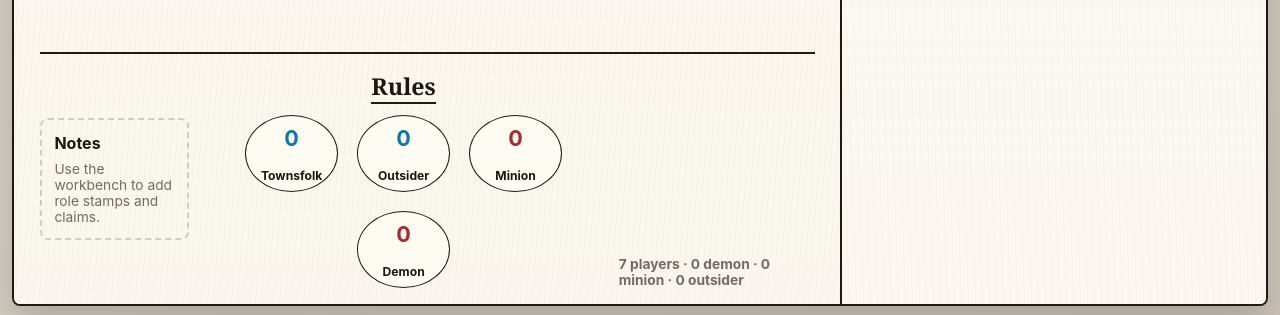
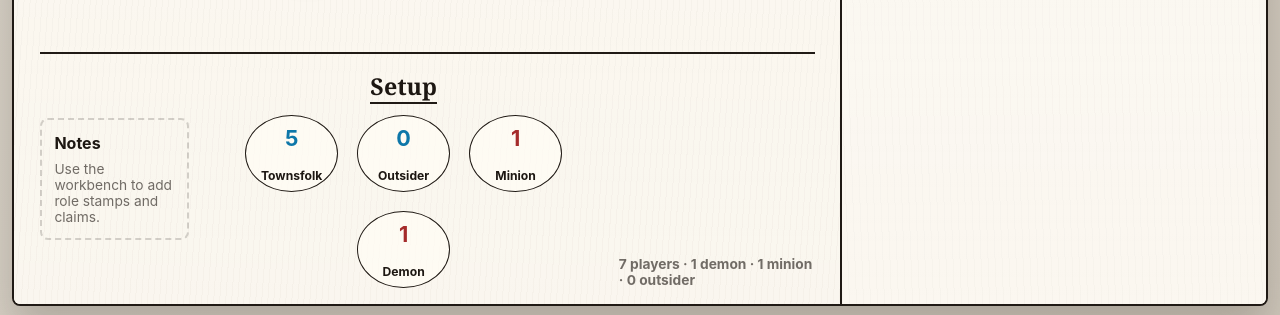
Before and after one commit to jthemphill/botc-solvers, a React (Vite) app: page / in a window 1280 px wide. Shown: the part 925-1240 px from the top of the page. Built offline with nearby package versions, Linux system fonts and the light colour scheme.

Commit message:
Show standard setup counts in puzzle sheet

```diff
--- a/src/components/SeatingChartEditor.tsx
+++ b/src/components/SeatingChartEditor.tsx
@@ -2,6 +2,7 @@ import { useEffect, useState, type CSSProperties, type Dispatch, type DragEvent
 import { CharacterType } from "../model/core";
 import { ROLE_CLASSES } from "../model/roleRegistry";
 import { roleEmoji, roleEmojiLabel } from "../model/roleEmoji";
+import { standardSetupCounts } from "../model/setup";
 import type { Claim, PuzzleDoc } from "../schema/puzzleDoc";
 import type { PuzzleAction } from "../state/puzzleDoc";
 import { isHiddenScriptRole } from "../state/scriptRoles";
@@ -35,7 +36,7 @@ export function SeatingChartEditor({ doc, dispatch }: Props) {
 export function PuzzleSheet({ doc, dispatch, selectedIndex, onSelect }: SharedProps) {
   const players = doc.players;
   const selectedName = players[selectedIndex];
-  const roleCounts = countScriptRoles(doc.script);
+  const setupCounts = countSetupRoles(doc);
   const [draggedIndex, setDraggedIndex] = useState<number | undefined>(undefined);
 
   useEffect(() => {
@@ -154,16 +155,16 @@ export function PuzzleSheet({ doc, dispatch, selectedIndex, onSelect }: SharedPr
           <span>Use the workbench to add role stamps and claims.</span>
         </div>
         <div className="rules-summary">
-          <h3>Rules</h3>
+          <h3>Setup</h3>
           <div className="rule-token-row">
-            <RuleToken label="Townsfolk" count={roleCounts.townsfolk} />
-            <RuleToken label="Outsider" count={roleCounts.outsider} />
-            <RuleToken label="Minion" count={roleCounts.minion} tone="evil" />
-            <RuleToken label="Demon" count={roleCounts.demon} tone="evil" />
+            <RuleToken label="Townsfolk" count={setupCounts.townsfolk} />
+            <RuleToken label="Outsider" count={setupCounts.outsider} />
+            <RuleToken label="Minion" count={setupCounts.minion} tone="evil" />
+            <RuleToken label="Demon" count={setupCounts.demon} tone="evil" />
           </div>
         </div>
         <div className="sheet-footnote">
-          {players.length} players · {roleCounts.demon} demon · {roleCounts.minion} minion · {roleCounts.outsider}{" "}
+          {players.length} players · {setupCounts.demon} demon · {setupCounts.minion} minion · {setupCounts.outsider}{" "}
           outsider
         </div>
       </div>
@@ -307,7 +308,7 @@ function HiddenRolesTray({ roles }: { roles: readonly string[] }) {
 
 function RuleToken({ label, count, tone = "good" }: { label: string; count: number; tone?: "good" | "evil" }) {
   return (
-    <div className={`rule-token ${tone}`}>
+    <div className={`rule-token ${tone}`} aria-label={`${count} ${label}`}>
       <strong>{count}</strong>
       <span>{label}</span>
     </div>
@@ -433,6 +434,15 @@ function timingLabel(timing: string): string {
   return `${period[0]?.toUpperCase()}${period.slice(1)} ${number}`;
 }
 
+function countSetupRoles(doc: PuzzleDoc): Record<CharacterType, number> {
+  if (doc.setup === "none") return countScriptRoles(doc.script);
+  try {
+    return { ...standardSetupCounts(doc.players.length) };
+  } catch {
+    return countScriptRoles(doc.script);
+  }
+}
+
 function countScriptRoles(script: readonly string[]): Record<CharacterType, number> {
   const counts: Record<CharacterType, number> = {
     [CharacterType.Townsfolk]: 0,
```
Also changed, not shown: 1 other file (tests, documents, lock files or other folders).
